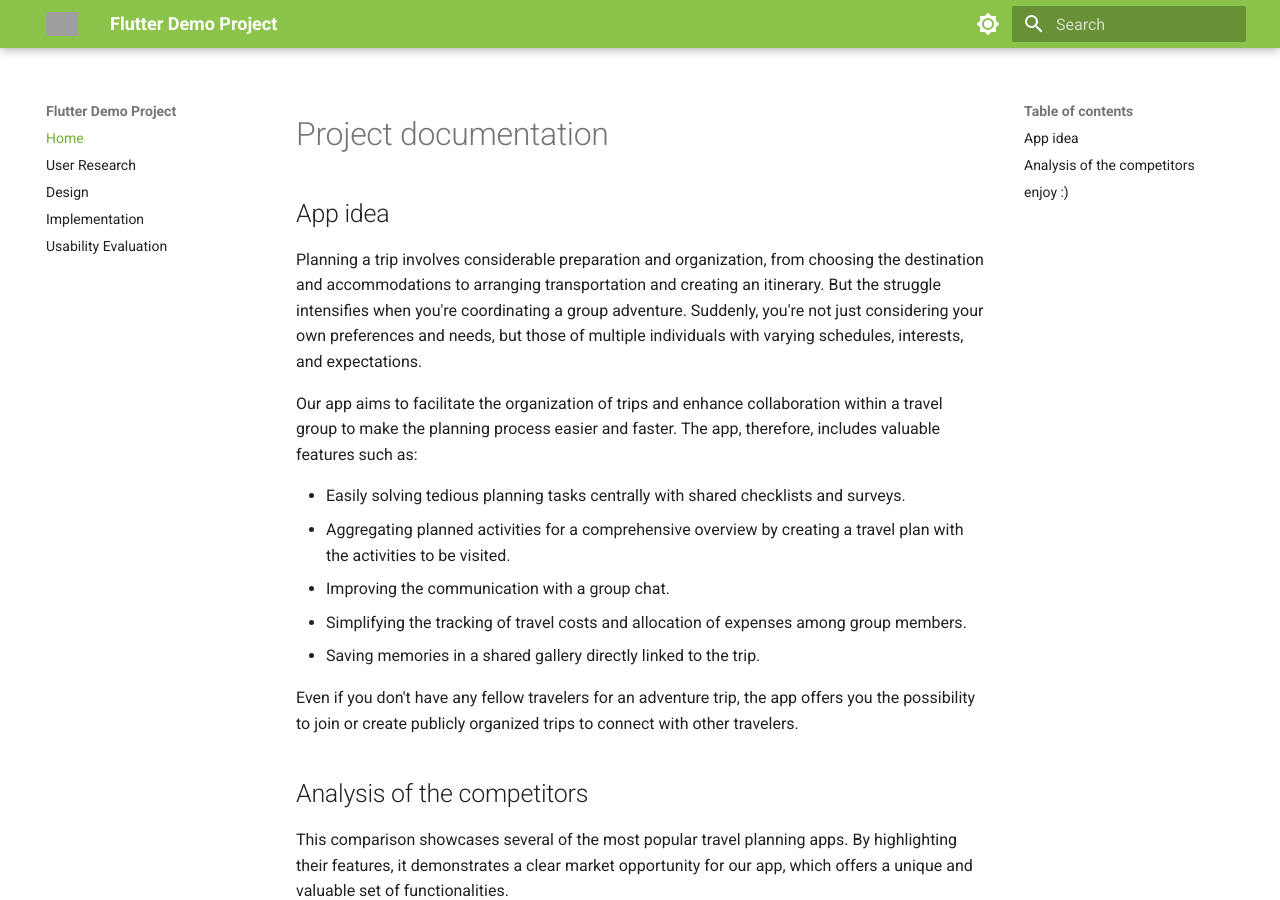
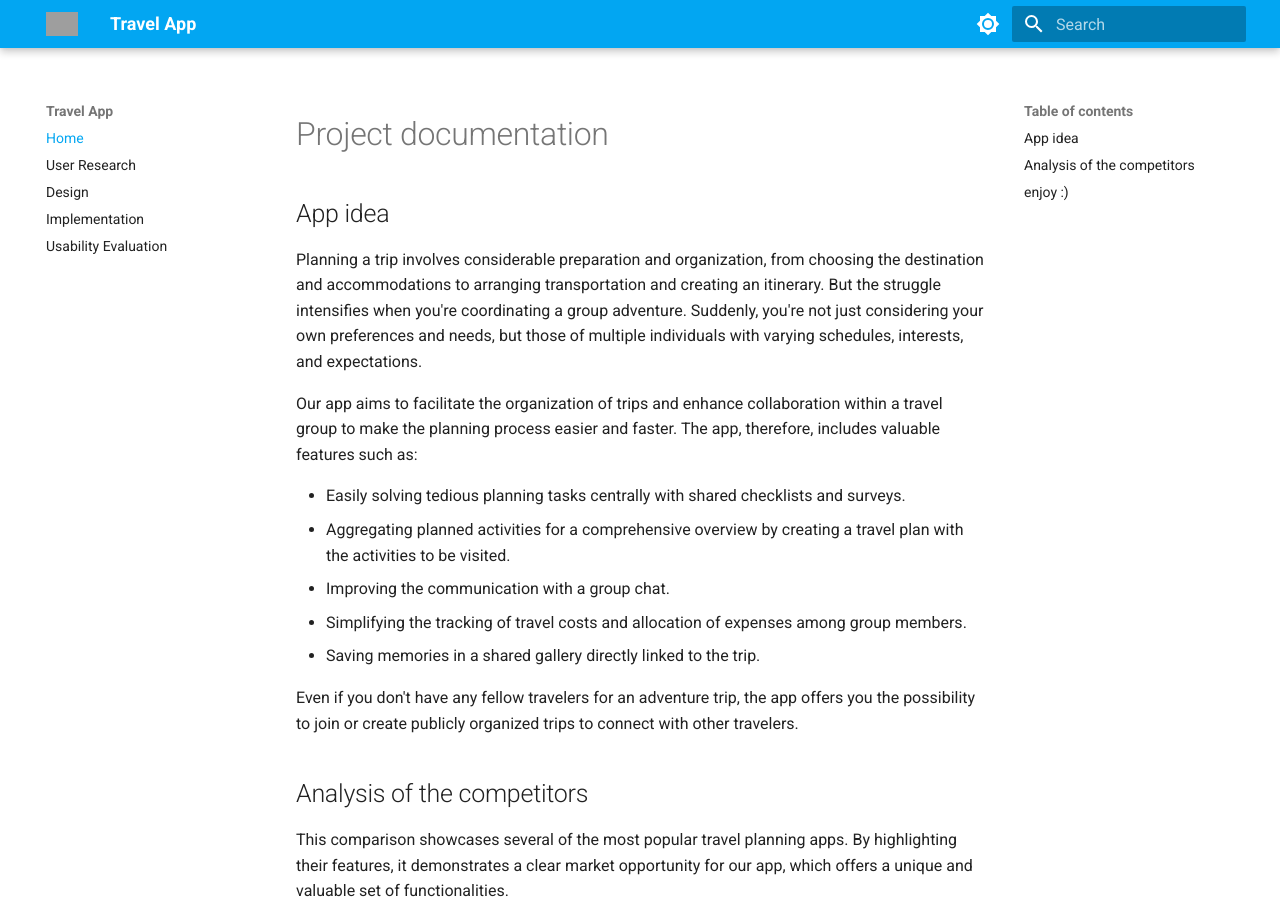
Before and after one commit to antebrl/travel-link, an MkDocs documentation site: the page built from docs/index.md, in a window 1280 px wide and 900 px high. Built offline with MkDocs 1.6.1 and Material for MkDocs 9.7.7, drawn with Linux system fonts in a browser that asks for light colours; grey boxes are pictures that could not be loaded.

Commit message:
docs: configure mkdocs etxensions

```diff
--- a/docs/index.md
+++ b/docs/index.md
@@ -22,7 +22,7 @@
 This comparison showcases several of the most popular travel planning apps. By highlighting their features, it demonstrates a clear market opportunity for our app, which offers a unique and valuable set of functionalities.
 
 | Features | Expedia | Wanderlog | TripIt | Going Solo | Our App |
-| :------: | :---------: | :------: | :------: | :------: | :------: |
+| :------ | :---------: | :------: | :------: | :------: | :------: |
 | Downloads (Android) | 50+ Million | 1+ Million | 5+ Million | 10+ Thousand | - |
 | Discover Activities | ✅<br>Show activities filtered by city. Grouped by bestsellers, culture, and entertainment. | ✅<br>Activities with user reviews | ❌ | ❌ | ✅ |
 | My Trips  | ✅<br>❗But only if booked through Expedia. | ✅ | ✅ | ✅ | ✅ |
--- a/mkdocs.yml
+++ b/mkdocs.yml
@@ -1,4 +1,4 @@
-site_name: Flutter Demo Project
+site_name: Travel App
 #site_url: @ToDo adapt to your project https://hci-trapp.h-da.io/sose24-hci-lab-base-project/pages
 site_url: https://hcimo4x-grey-trapp-hci-trapp-hci-lab-studi-sose2-e6afe3a1eb2adc.h-da.io/
 site_dir: public/docs
@@ -20,7 +20,7 @@
     # Palette toggle for light mode
     - media: "(prefers-color-scheme: light)"
       scheme: default
-      primary: light green
+      primary: light blue
       toggle:
         icon: material/brightness-7
         name: Switch to dark mode
@@ -28,7 +28,7 @@
     # Palette toggle for dark mode
     - media: "(prefers-color-scheme: dark)"
       scheme: slate
-      primary: light green
+      primary: light blue
       toggle:
         icon: material/brightness-4
         name: Switch to light mode
@@ -61,6 +61,10 @@
         - name: mermaid
           class: mermaid
           format: !!python/name:mermaid2.fence_mermaid_custom
+  - pymdownx.tabbed:
+      alternate_style: true
+  - pymdownx.tasklist:
+      custom_checkbox: true
 
 extra_javascript:
   - https://cdnjs.cloudflare.com/ajax/libs/mermaid/10.6.1/mermaid.min.js
```
Also changed, not shown: docs/2-UserResearch.md (+0 -2 lines), 1 other file.
